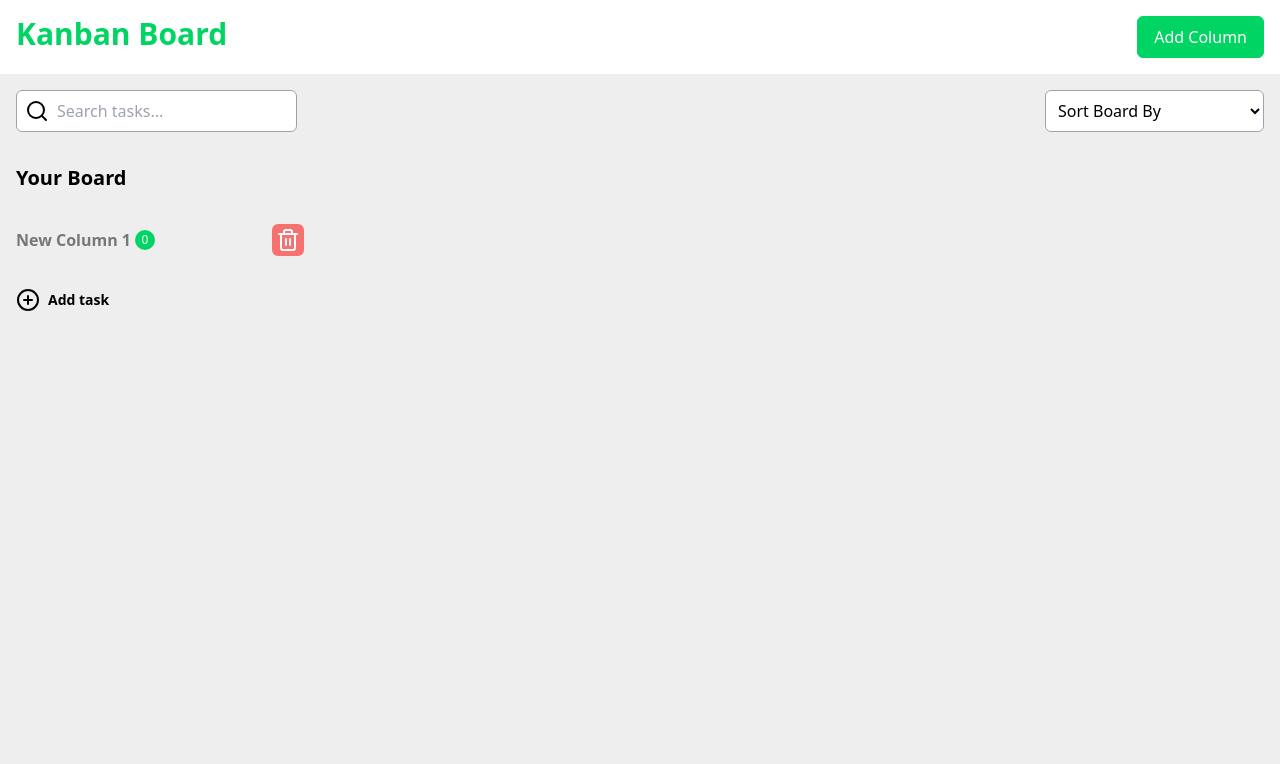
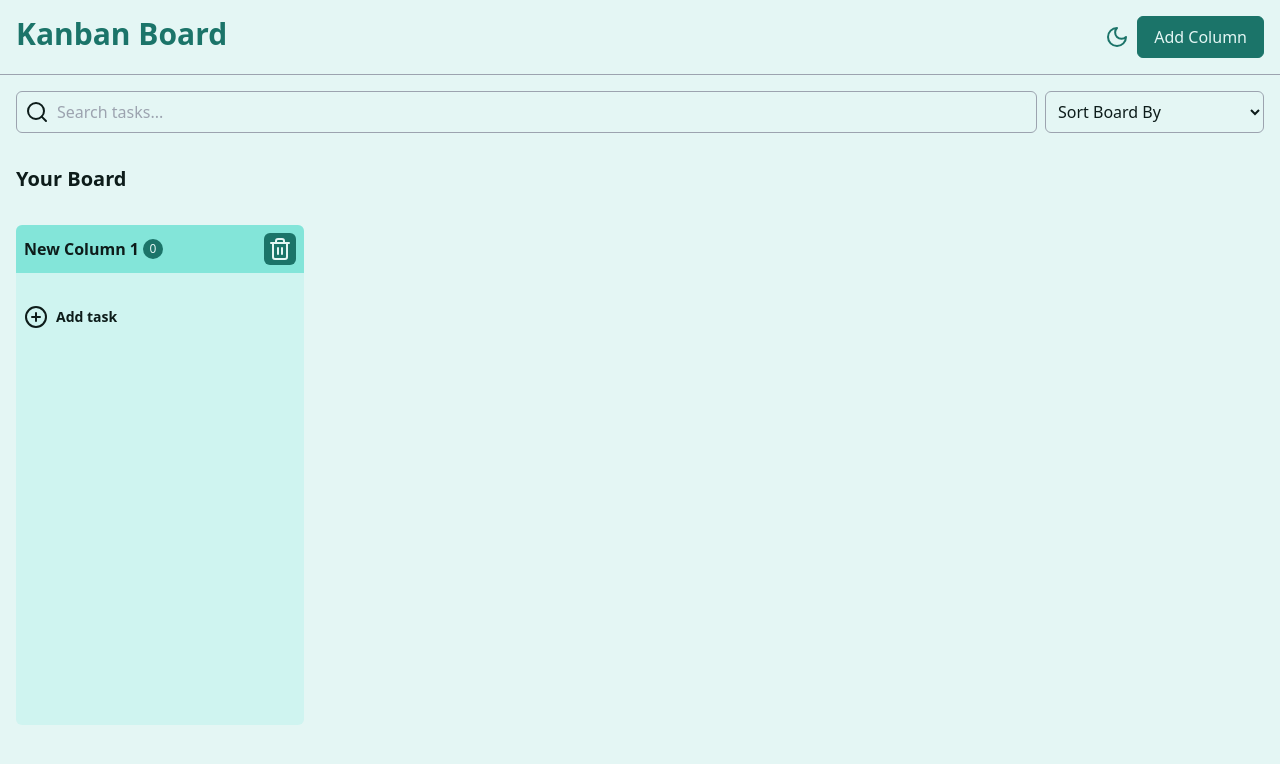
Before and after one commit to Agrimzz/kanban_board, a React (Vite) app: page / in a window 1280 px wide. Both pictures are taken after a click on the button "Add Column". Shown: the top 764 px of the page. Built offline with nearby package versions, Linux system fonts and the light colour scheme.

Commit message:
dark and light theme integration

```diff
--- a/src/components/Column.tsx
+++ b/src/components/Column.tsx
@@ -46,19 +46,19 @@ const Column = ({
 
   return (
     <div
-      className="min-h-[500px] flex flex-col gap-4"
+      className="min-h-[500px] flex flex-col gap-4 bg-secondary/20 rounded-md overflow-hidden pb-2"
       ref={setNodeRef}
       style={style}
     >
       <div
-        className=" flex justify-between items-center"
+        className=" flex justify-between items-center bg-accent/40 p-2 "
         {...attributes}
         {...listeners}
         onClick={() => setIsEditting(true)}
       >
         {!isEditting && (
           <div className="flex items-center gap-1">
-            <h2 className="text-foreground/50 text-base font-semibold">
+            <h2 className="text-foreground text-base font-semibold">
               {column.title}
             </h2>
             <div className="bg-primary rounded-full text-background text-xs w-[20px] h-[20px] flex items-center justify-center">
@@ -84,13 +84,14 @@ const Column = ({
         )}
 
         <button
-          className="bg-red-400 text-white p-1 rounded-md"
+          className="bg-primary text-background p-1 rounded-md"
           onClick={() => deleteColumn(column.id)}
+          aria-label="Delete Column"
         >
           <Trash2 />
         </button>
       </div>
-      <div className="flex flex-col gap-2">
+      <div className="flex flex-col gap-2 px-2">
         <SortableContext items={taskIds}>
           {tasks.map((task) => (
             <TaskCard
@@ -104,7 +105,7 @@ const Column = ({
       </div>
 
       <button
-        className="text-sm font-semibold flex gap-2 text-foreground items-center"
+        className="text-sm font-semibold flex gap-2 text-foreground items-center px-2 pb-2"
         onClick={() => {
           createTask(column.id)
         }}
--- a/src/components/KanbanBoard.tsx
+++ b/src/components/KanbanBoard.tsx
@@ -16,6 +16,7 @@ import { createPortal } from "react-dom"
 import TaskCard from "./TaskCard"
 import { saveToLocalStorage } from "../utils/utils"
 import { Search, X } from "lucide-react"
+import ThemeToggler from "./ThemeToggler"
 
 const KanbanBoard = () => {
   const [columns, setColumns] = useState<ColumnType[]>(() =>
@@ -36,6 +37,15 @@ const KanbanBoard = () => {
   const [searchQuery, setSearchQuery] = useState<string>("")
   const [sortOption, setSortOption] = useState<string>("")
 
+  const sensors = useSensors(
+    useSensor(PointerSensor, {
+      activationConstraint: {
+        distance: 2,
+      },
+    })
+  )
+
+  //filter tasks
   const filteredTasks = useMemo(() => {
     if (!searchQuery) return tasks
     return tasks.filter((task) =>
@@ -43,10 +53,12 @@ const KanbanBoard = () => {
     )
   }, [tasks, searchQuery])
 
+  //handle search query
   function handleSearch(e: React.ChangeEvent<HTMLInputElement>) {
     setSearchQuery(e.target.value)
   }
 
+  //sort columns
   const sortedColumns = useMemo(() => {
     const compare = (a: ColumnType, b: ColumnType) => {
       const taskCountA = tasks.filter((task) => task.columnId === a.id).length
@@ -62,21 +74,14 @@ const KanbanBoard = () => {
         case "TaskLowToHigh":
           return taskCountA - taskCountB
         default:
-          return 0 // No sorting
+          return 0
       }
     }
 
     return [...columns].sort(compare)
   }, [columns, tasks, sortOption])
 
-  const sensors = useSensors(
-    useSensor(PointerSensor, {
-      activationConstraint: {
-        distance: 2,
-      },
-    })
-  )
-
+  //load columns and tasks from local storage if exists
   useEffect(() => {
     const savedColumns = localStorage.getItem("kanban_columns")
     const savedTasks = localStorage.getItem("kanban_tasks")
@@ -85,10 +90,12 @@ const KanbanBoard = () => {
     if (savedTasks) setTasks(JSON.parse(savedTasks))
   }, [])
 
+  //save tasks and columns to local storage
   useEffect(() => {
     saveToLocalStorage(columns, tasks)
   }, [columns, tasks])
 
+  //columns CRUD
   function createNewColumn() {
     const newColumn: ColumnType = {
       id: Date.now().toString(),
@@ -117,6 +124,7 @@ const KanbanBoard = () => {
     )
   }
 
+  //drag functions
   function onDragStart(event: DragStartEvent) {
     if (event.active.data.current?.type === "Column") {
       setActiveColumn(event.active.data.current.column)
@@ -198,6 +206,7 @@ const KanbanBoard = () => {
     }
   }
 
+  //tasks CRUD
   function createTask(columnId: string) {
     const newTask: TaskType = {
       id: Date.now().toString(),
@@ -228,10 +237,12 @@ const KanbanBoard = () => {
 
   return (
     <div className="w-full min-h-screen ">
-      <div className="w-full bg-background sticky top-0 z-50">
+      <div className="w-full bg-background sticky top-0 z-50 border-b-[1px] border-gray-400">
         <div className="max-w-7xl px-4 py-4 flex justify-between mx-auto">
           <h1 className="text-primary text-3xl font-bold">Kanban Board</h1>
 
+          <div className="flex gap-2 items-center">
+            <ThemeToggler />
             <button
               className="text-background bg-primary px-4 py-2 rounded-md border-[1px] border-primary ring-primary/80 hover:ring-2"
               onClick={createNewColumn}
@@ -240,15 +251,16 @@ const KanbanBoard = () => {
             </button>
           </div>
         </div>
-      <div className="max-w-7xl px-4 py-4 flex justify-between mx-auto">
-        <div className="flex gap-2 items-center border-[1px] border-gray-400 rounded-md bg-background p-2 text-foreground">
+      </div>
+      <div className="max-w-7xl px-4 py-4 flex justify-between mx-auto gap-2 flex-wrap">
+        <div className="flex flex-1 gap-2 items-center border-[1px] border-gray-400 rounded-md bg-background p-2 text-foreground">
           <Search />
           <input
             type="text"
             value={searchQuery}
             onChange={handleSearch}
             placeholder="Search tasks..."
-            className="rounded-md outline-none bg-background"
+            className="rounded-md outline-none bg-background flex-1"
           />
           {searchQuery && (
             <button onClick={() => setSearchQuery("")}>
--- a/src/components/TaskCard.tsx
+++ b/src/components/TaskCard.tsx
@@ -53,7 +53,7 @@ const TaskCard = ({ task, deleteTask, updateTask }: TaskProps) => {
         style={style}
         {...attributes}
         {...listeners}
-        className="bg-background text-foreground p-2 rounded-md border-[1px] border-gray-400 cursor-grab min-h-[100px] relative"
+        className="bg-background text-foreground p-2 rounded-md border-[1px] border-secondary cursor-grab h-[100px] relative"
       >
         <textarea
           autoFocus
@@ -76,7 +76,7 @@ const TaskCard = ({ task, deleteTask, updateTask }: TaskProps) => {
       style={style}
       {...attributes}
       {...listeners}
-      className="w-full bg-background text-foreground p-2 rounded-md border-[1px] border-gray-400 cursor-grab min-h-[100px] relative"
+      className="w-full bg-accent/20 text-foreground p-2 rounded-md cursor-grab h-[100px] relative"
       onMouseEnter={() => setMouseOver(true)}
       onMouseLeave={() => setMouseOver(false)}
       onClick={toggleEditting}
@@ -86,8 +86,9 @@ const TaskCard = ({ task, deleteTask, updateTask }: TaskProps) => {
       </p>
       {mouseOver && (
         <button
-          className="text-xs text-red-500 p-2 absolute top-2 right-2"
+          className="text-xs text-primary p-2 absolute top-2 right-2"
           onClick={() => deleteTask(task.id)}
+          aria-label="Delete Task"
         >
           <Trash2 size={16} />
         </button>
--- /dev/null
+++ b/src/components/ThemeToggler.tsx
@@ -0,0 +1,32 @@
+import { Moon, Sun } from "lucide-react"
+import React, { useEffect, useState } from "react"
+
+const ThemeToggler = () => {
+  const [theme, setTheme] = useState(() => {
+    return localStorage.getItem("theme") || "light"
+  })
+
+  useEffect(() => {
+    localStorage.setItem("theme", theme)
+
+    if (theme === "dark") {
+      document.body.classList.add("dark")
+      document.body.classList.remove("light")
+    } else {
+      document.body.classList.add("light")
+      document.body.classList.remove("dark")
+    }
+  }, [theme])
+
+  const toggleTheme = () => {
+    setTheme((prevTheme) => (prevTheme === "light" ? "dark" : "light"))
+  }
+
+  return (
+    <div onClick={toggleTheme} className="cursor-pointer text-primary">
+      {theme === "light" ? <Moon /> : <Sun />}
+    </div>
+  )
+}
+
+export default ThemeToggler
--- a/src/index.css
+++ b/src/index.css
@@ -9,15 +9,30 @@
 }
 
 .light {
-  --background: 255, 255, 255;
-  --foreground: 0, 0, 0;
-  --primary: 0, 213, 99;
-  background: #eee;
+  --background: 228, 246, 244;
+  --foreground: 13, 28, 26;
+  --primary: 27, 116, 105;
+  --secondary: 122, 235, 224;
+  --accent: 15, 204, 182;
+  background: rgba(var(--background), 1);
 }
 
 .dark {
-  --background: 0, 0, 0;
-  --foreground: 255, 255, 255;
-  --primary: 0, 150, 70;
-  background: rgba(var(--background), 0.9);
+  --background: 9, 27, 25;
+  --foreground: 227, 242, 240;
+  --primary: 139, 228, 218;
+  --secondary: 20, 133, 122;
+  --accent: 51, 240, 218;
+  background: rgba(var(--background), 1);
 }
+
+@media (prefers-color-scheme: dark) {
+  :root {
+    --background: 9, 27, 25;
+    --foreground: 227, 242, 240;
+    --primary: 139, 228, 218;
+    --secondary: 20, 133, 122;
+    --accent: 51, 240, 218;
+    background: rgba(var(--background), 0.9);
+  }
+}
--- a/tailwind.config.js
+++ b/tailwind.config.js
@@ -7,6 +7,8 @@ export default {
         background: "rgba(var(--background))",
         foreground: "rgba(var(--foreground))",
         primary: "rgba(var(--primary))",
+        secondary: "rgba(var(--secondary))",
+        accent: "rgba(var(--accent))",
       },
     },
   },
```
Lines whose indentation alone changed are shown as unchanged.
